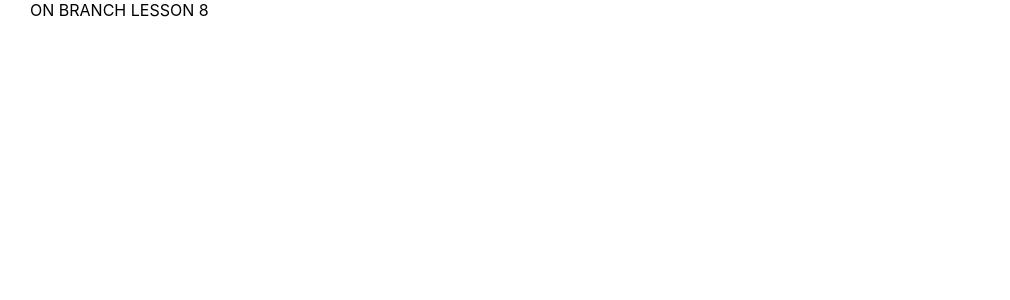
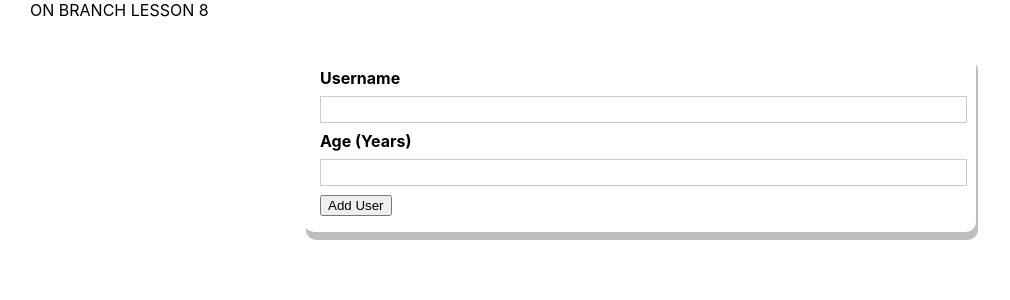
Before and after one commit to phu-github/react-complete-guide, a React (Create React App) app: page / in a window 1280 px wide. Shown: the top 300 px of the page, without its empty margins (0-1010 px from the left). Built offline with nearby package versions, Linux system fonts and the light colour scheme.

Commit message:
003 Adding a re-usable _Card_ Component_en

```diff
--- a/src/App.js
+++ b/src/App.js
@@ -1,12 +1,13 @@
 import React, { useState } from 'react';
 import './App.css';
-
+import AddUser from './components/Users/AddUser';
 const App = () =>{
 	console.log("App.js run");
 
 	return (
 		<div className="App">
 			ON BRANCH LESSON 8
+			<AddUser></AddUser>
 		</div>
 	);
 }
--- /dev/null
+++ b/src/components/UI/Card.js
@@ -0,0 +1,11 @@
+import React from 'react';
+import classes from '../UI/Card.module.css';
+function Card(props) {
+    return (
+        <div className={`${classes.card} ${props.className}`}>
+            {props.children}
+        </div>
+    );
+}
+
+export default Card;
--- /dev/null
+++ b/src/components/UI/Card.module.css
@@ -0,0 +1,5 @@
+.card{
+    background:white;
+    box-shadow: 2px 8px rgba(0,0,0,0.26);
+    border-radius:10px;
+}
--- /dev/null
+++ b/src/components/Users/AddUser.js
@@ -0,0 +1,22 @@
+import React from 'react';
+import Card from '../UI/Card';
+import classes from './AddUser.module.css';
+
+function AddUser(props) {
+    const addUserHandle = (event) => {
+        event.preventDefault();
+    }
+    return (
+        <Card className={classes.input}>
+            <form onSubmit={addUserHandle}>
+                <label htmlFor="username">Username</label>
+                <input id='username' type="text"></input>
+                <label htmlFor="age">Age (Years)</label>
+                <input id='age' type="number"></input>
+                <button type='submit'>Add User</button>
+            </form>
+        </Card>
+    );
+}
+
+export default AddUser;
--- /dev/null
+++ b/src/components/Users/AddUser.module.css
@@ -0,0 +1,26 @@
+.input {
+    margin: 2rem auto;
+    padding: 1rem;
+    width: 90%;
+    max-width: 40rem;
+  }
+
+  .input label {
+    display: block;
+    font-weight: bold;
+    margin-bottom: 0.5rem;
+  }
+
+  .input input {
+    font: inherit;
+    display: block;
+    width: 100%;
+    border: 1px solid #ccc;
+    padding: 0.15rem;
+    margin-bottom: 0.5rem;
+  }
+
+  .input input:focus {
+    outline: none;
+    border-color: #4f005f;
+  }
```
Lines whose indentation alone changed are shown as unchanged.
